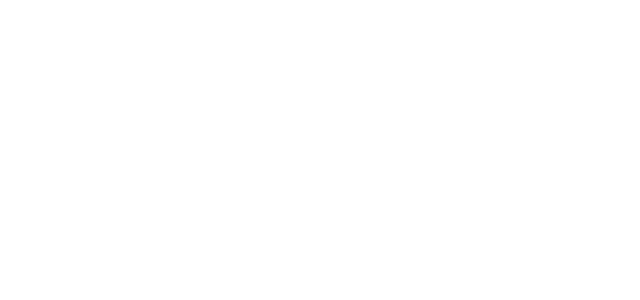
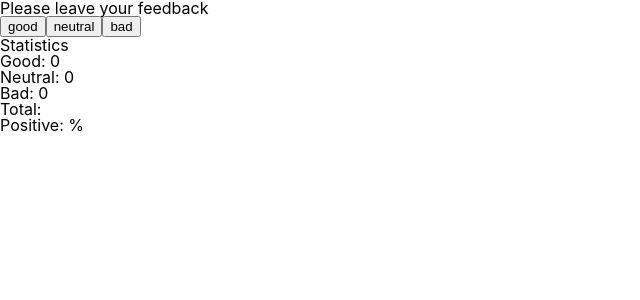
Before and after one commit to Jberestian/goit-react-hw-02-feedback, a React (Create React App) app: page / in a window 1280 px wide. Shown: the top 300 px of the page, without its empty margins (0-640 px from the left). Built offline with nearby package versions, Linux system fonts and the light colour scheme.

Commit message:
home work feedback

```diff
--- a/package.json
+++ b/package.json
@@ -7,6 +7,7 @@
     "@testing-library/jest-dom": "^5.16.3",
     "@testing-library/react": "^12.1.4",
     "@testing-library/user-event": "^13.5.0",
+    "prop-types": "^15.8.1",
     "react": "^18.1.0",
     "react-dom": "^18.1.0",
     "react-scripts": "5.0.1",
--- a/src/components/App.jsx
+++ b/src/components/App.jsx
@@ -1,5 +1,59 @@
+import { Component } from 'react';
+import Feedback from './Feedback/Feedback';
+
 import '../reset.css';
 
-export const App = () => {
-  return <></>;
-};
+class App extends Component {
+  state = {
+    good: 0,
+    neutral: 0,
+    bad: 0,
+  };
+
+  countTotalFeedback = () => {
+    const { good, neutral, bad } = this.state;
+    return good + neutral + bad;
+  };
+
+  countPositiveFeedbackPercentage = () => {
+    const total = this.countTotalFeedback();
+    if (!total) {
+      return 0;
+    }
+    const { good } = this.state;
+    const result = Math.round((good / total) * 100);
+
+    return result;
+  };
+
+  leaveVote = propName => {
+    this.setState(prevState => {
+      const value = prevState[propName];
+      return {
+        [propName]: value + 1,
+      };
+    });
+  };
+
+  render() {
+    const {
+      state,
+      countTotalFeedback,
+      countPositiveFeedbackPercentage,
+      leaveVote,
+    } = this;
+
+    return (
+      <div>
+        <Feedback
+          state={state}
+          countTotalFeedback={countTotalFeedback}
+          countPositiveFeedbackPercentage={countPositiveFeedbackPercentage}
+          leaveVote={leaveVote}
+        />
+      </div>
+    );
+  }
+}
+
+export default App;
--- /dev/null
+++ b/src/components/Feedback/Feedback.jsx
@@ -0,0 +1,60 @@
+import PropTypes from 'prop-types';
+import Section from './Section/Section';
+import Notification from './Notification/Notification';
+import Statistics from './Statistics/Statistics';
+import FeedbackOptions from './FeedbackOptions/FeedbackOptions';
+
+import s from './feedback.module.css';
+
+const Feedback = ({
+  state,
+  countTotalFeedback,
+  countPositiveFeedbackPercentage,
+  leaveVote,
+}) => {
+  const { good, neutral, bad } = state;
+
+  const total = countTotalFeedback;
+
+  const positive = countPositiveFeedbackPercentage;
+
+  return (
+    <div className={s.feedback}>
+      <Section title="Please leave your feedback">
+        <FeedbackOptions
+          options={Object.keys(state)}
+          onLeaveFeedback={leaveVote}
+        />
+      </Section>
+
+      <Section title="Statistics">
+        <div className={s.stats}>
+          {total === 0 ? (
+            <Notification message="There is no feedback" />
+          ) : (
+            <Statistics
+              good={good}
+              neutral={neutral}
+              bad={bad}
+              total={total}
+              positivePercentage={positive}
+            />
+          )}
+        </div>
+      </Section>
+    </div>
+  );
+};
+
+export default Feedback;
+
+Feedback.propTyeps = {
+  state: PropTypes.shape({
+    good: PropTypes.number.isRequired,
+    neutral: PropTypes.number.isRequired,
+    bad: PropTypes.number.isRequired,
+  }),
+  countTotalFeedback: PropTypes.func.isRequired,
+  countPositiveFeedbackPercentage: PropTypes.func.isRequired,
+  leaveVote: PropTypes.func.isRequired,
+};
--- /dev/null
+++ b/src/components/Feedback/FeedbackOptions/FeedbackOptions.jsx
@@ -0,0 +1,26 @@
+import PropTypes from 'prop-types';
+
+import s from './feedbackOptions.module.css';
+
+const FeedbackOptions = ({ options, onLeaveFeedback }) => {
+  return (
+    <div className={s.buttons}>
+      {options.map(option => (
+        <button
+          key={option}
+          type="button"
+          onClick={() => onLeaveFeedback(option)}
+        >
+          {option}
+        </button>
+      ))}
+    </div>
+  );
+};
+
+export default FeedbackOptions;
+
+FeedbackOptions.propTypes = {
+  options: PropTypes.arrayOf(PropTypes.string.isRequired),
+  onLeaveFeedback: PropTypes.func.isRequired,
+};
--- /dev/null
+++ b/src/components/Feedback/Notification/Notification.jsx
@@ -0,0 +1,11 @@
+import PropTypes from 'prop-types';
+
+const Notification = ({ message }) => {
+  return <p>{message}</p>;
+};
+
+export default Notification;
+
+Notification.propTypes = {
+  message: PropTypes.string.isRequired,
+};
--- /dev/null
+++ b/src/components/Feedback/Section/Section.jsx
@@ -0,0 +1,17 @@
+import PropTypes from 'prop-types';
+
+const Statistics = ({ title, children }) => {
+  return (
+    <section>
+      <h2>{title}</h2>
+      {children}
+    </section>
+  );
+};
+
+export default Statistics;
+
+Statistics.propTypes = {
+  title: PropTypes.string.isRequired,
+  children: PropTypes.node.isRequired,
+};
--- /dev/null
+++ b/src/components/Feedback/Statistics/Statistics.jsx
@@ -0,0 +1,33 @@
+import PropTypes from 'prop-types';
+
+const Statistics = ({ good, neutral, bad, total, positivePercentage }) => {
+  return (
+    <ul>
+      <li>
+        <p>Good: {good}</p>
+      </li>
+      <li>
+        <p>Neutral: {neutral}</p>
+      </li>
+      <li>
+        <p>Bad: {bad}</p>
+      </li>
+      <li>
+        <p>Total: {total}</p>
+      </li>
+      <li>
+        <p>Positive: {positivePercentage}%</p>
+      </li>
+    </ul>
+  );
+};
+
+export default Statistics;
+
+Statistics.propTypes = {
+  good: PropTypes.number.isRequired,
+  neutral: PropTypes.number.isRequired,
+  bad: PropTypes.number.isRequired,
+  total: PropTypes.number.isRequired,
+  positivePercentage: PropTypes.number.isRequired,
+};
--- a/src/index.js
+++ b/src/index.js
@@ -1,6 +1,6 @@
 import React from 'react';
 import ReactDOM from 'react-dom/client';
-import { App } from 'components/App';
+import App from 'components/App';
 import './index.css';
 
 ReactDOM.createRoot(document.getElementById('root')).render(
```
Also changed, not shown: src/components/Feedback/FeedbackOptions/feedbackOptions.module.css (added), src/components/Feedback/Section/section.module.css (added), src/components/Feedback/Statistics/statistics.module.css (added), src/components/Feedback/feedback.module.css (added), 1 other file (tests, documents, lock files or other folders).
